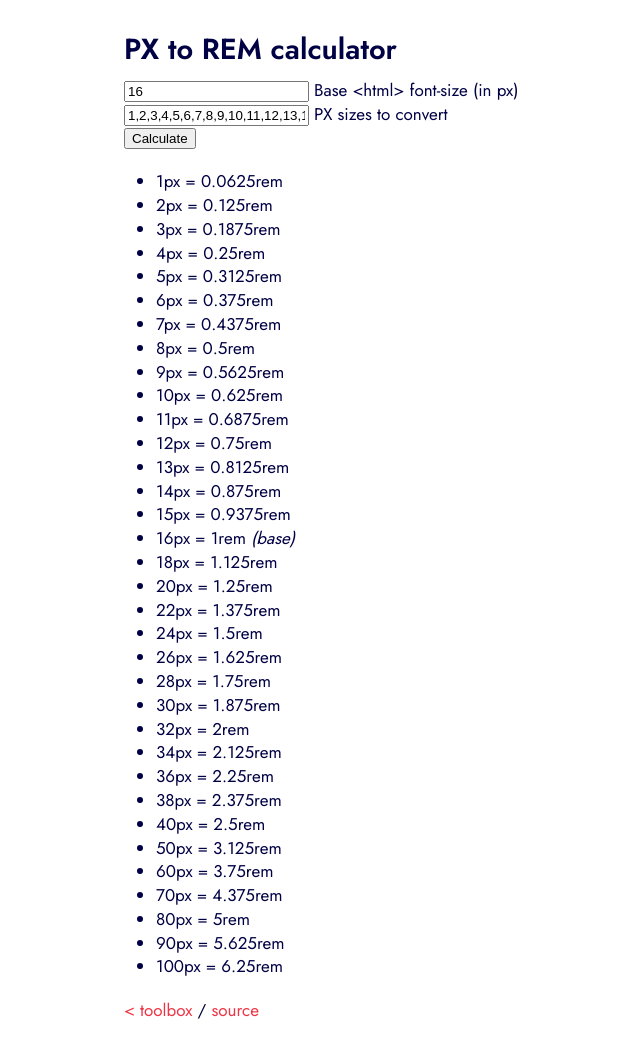
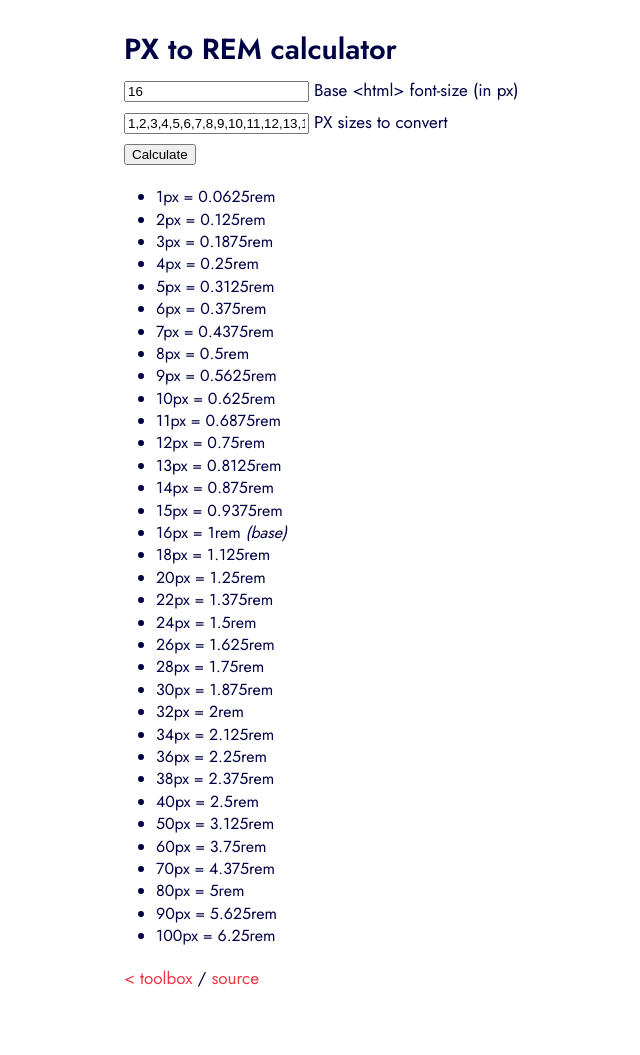
Before and after one commit to borderleft/borderleft.github.io, a Jekyll site: the page built from toolbox/rem.html, in a window 1280 px wide. Shown: the whole page, without its empty margins (116-756 px from the left). Built offline with Jekyll 4.4.1, drawn with Linux system fonts in a browser that asks for light colours; after the commit the page ends 1023 px from its top, so only the background shows below that.

Commit message:
CSS units

```diff
--- a/_includes/toolbox-metadata.html
+++ b/_includes/toolbox-metadata.html
@@ -9,32 +9,41 @@
             overflow-x: auto;
         }
         table {
-            font-size: 14px;
+            font-size: .875rem;
             width: 100%;
             border-collapse: collapse;
-            margin-bottom: 24px;
+            margin-bottom: 1.5rem;
         }
         td {
             border: 1px solid var(--color-light-border);
         }
         td[title] {
-            font-size: 12px;
+            font-size: .75rem;
             line-height: 1;
             text-align: center;
             color: white;
             text-shadow: 1px 1px 1px black;
-            width: 36px;
-            height: 36px;
-            min-width: 36px;
-            min-height: 36px;
+            width: 2.25rem;
+            height: 2.25rem;
+            min-width: 2.25rem;
+            min-height: 2.25rem;
         }
     </style>
 {% when "/html/" %}
 {% when "/loremipsum/" %}
 {% when "/rem/" %}
     <style>
-        [type="text"] {
+        div {
+            margin-bottom: .5rem;
+        }
+        input[type="text"] {
             resize: horizontal;
+        }
+        label {
+            display: inline-block;
+        }
+        ul {
+            font-size: 1rem;
         }
     </style>
 {% when "/rgba/" %}
@@ -45,11 +54,11 @@
         .input,
         .output {
             border-collapse: collapse;
-            font-size: 14px;
+            font-size: .875rem;
         }
         .input td {
-            padding-right: 8px;
-            padding-bottom: 4px;
+            padding-right: .5rem;
+            padding-bottom: .25rem;
         }
         .input code {
             white-space: nowrap;
@@ -62,22 +71,22 @@
             text-shadow: 1px 1px 1px rgb(0,0,0);
         }
         .output td {
-            width: 300px;
-            height: 150px;
+            width: 18.75rem;
+            height: 9.375rem;
             padding: 0;
         }
         .output div {
-            width: calc(100% - 20px);
-            height: calc(100% - 20px);
-            padding: 10px;
-            margin: 10px;
+            width: calc(100% - 1.25rem);
+            height: calc(100% - 1.25rem);
+            padding: .625rem;
+            margin: .625rem;
         }
         .sp-replacer {
-            min-width: 50px;
+            min-width: 3.125rem;
         }
         .sp-preview {
-            max-width: 24px;
-            max-height: 18px;
+            max-width: 1.5rem;
+            max-height: 1.125rem;
         }
     </style>
     <link rel="stylesheet" href="https://cdnjs.cloudflare.com/ajax/libs/spectrum/1.8.1/spectrum.min.css">
@@ -88,18 +97,18 @@
         div {
             max-width: 480px;
         }
-        pre {
-            max-width: max-content;
+        pre,
+        table {
+            width: 22.5rem;
+            max-width: 100%;
         }
         table {
             table-layout: fixed;
             border-collapse: collapse;
-            width: 320px;
-            max-width: 100%;
-            font-size: 14px;
+            font-size: .875rem;
         }
         th, td {
-            padding: 2px 10px;
+            padding: .25rem .625rem;
             text-align: left;
         }
         td {
@@ -126,13 +135,13 @@
             margin: 0;
         }
         h1 {
-            font-size: 20px;
+            font-size: 1.25rem;
         }
         h1:after {
             content: ":";
         }
         h1 + p {
-            font-size: 30px;
+            font-size: 1.875rem;
         }
     </style>
 {% endcase -%}
```
